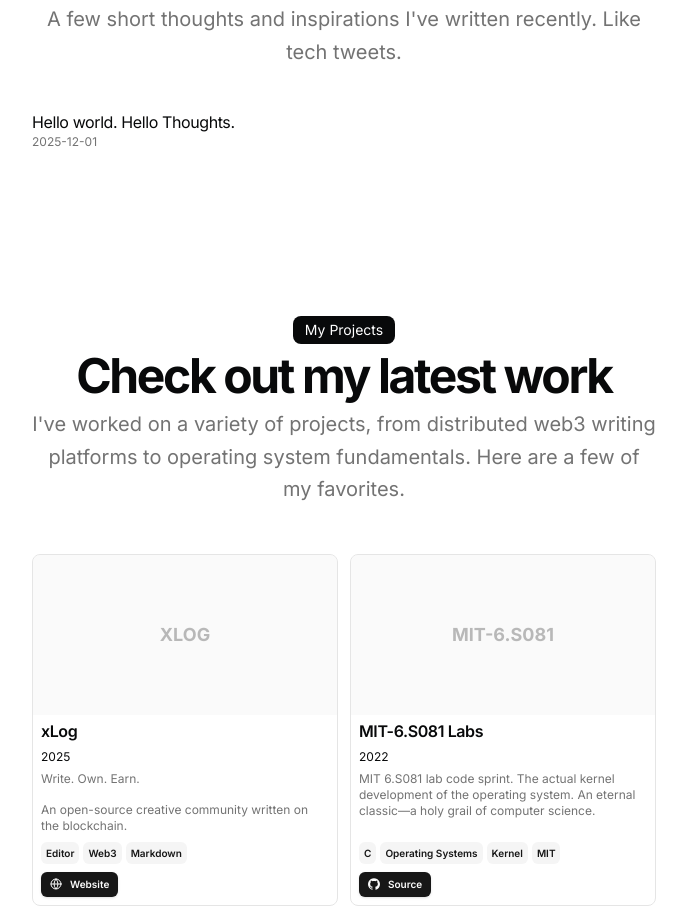
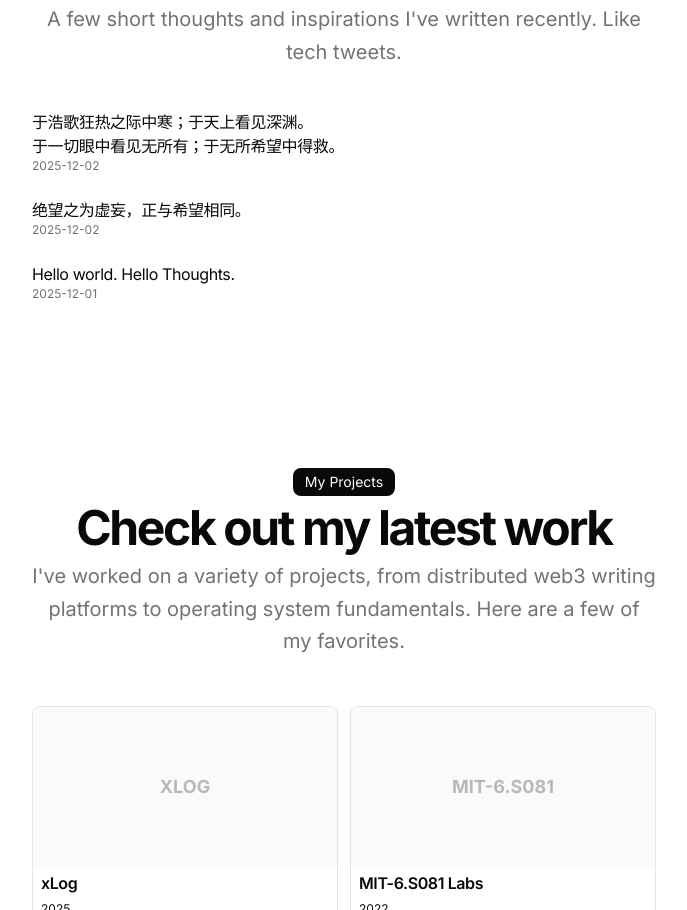
Before and after one commit to yzhe819/blog, a Next.js app: page / in a window 1280 px wide. Shown: the part 1075-1985 px from the top of the page, without its empty margins (296-983 px from the left). Built offline with nearby package versions, Linux system fonts and the light colour scheme.

Commit message:
add: related thoughts

```diff
--- a/src/app/page.tsx
+++ b/src/app/page.tsx
@@ -144,7 +144,7 @@ export default async function Page() {
                 >
                   <div className="flex flex-col space-y-1 mb-4">
                     <div className="w-full flex flex-col">
-                      <p className="tracking-tight">
+                      <p className="tracking-tight whitespace-pre-line">
                         {thought.metadata.summary}
                       </p>
                       <p className="h-6 text-xs text-muted-foreground">
--- a/src/app/thoughts/page.tsx
+++ b/src/app/thoughts/page.tsx
@@ -31,7 +31,9 @@ export default async function ThoughtsPage() {
         .map((thought, id) => (
           <BlurFade delay={BLUR_FADE_DELAY * 2 + id * 0.05} key={id}>
             <div className="w-full flex flex-col">
-              <p className="tracking-tight">{thought.metadata.summary}</p>
+              <p className="tracking-tight whitespace-pre-line">
+                {thought.metadata.summary}
+              </p>
               <p className="h-6 text-xs text-muted-foreground">
                 {thought.metadata.createdAt}
               </p>
--- /dev/null
+++ b/thoughts/thought2.mdx
@@ -0,0 +1,4 @@
+---
+summary: "于浩歌狂热之际中寒；于天上看见深渊。\n于一切眼中看见无所有；于无所希望中得救。"
+createdAt: "2025-12-02"
+---
--- /dev/null
+++ b/thoughts/thought3.mdx
@@ -0,0 +1,4 @@
+---
+summary: "绝望之为虚妄，正与希望相同。"
+createdAt: "2025-12-02"
+---
```
